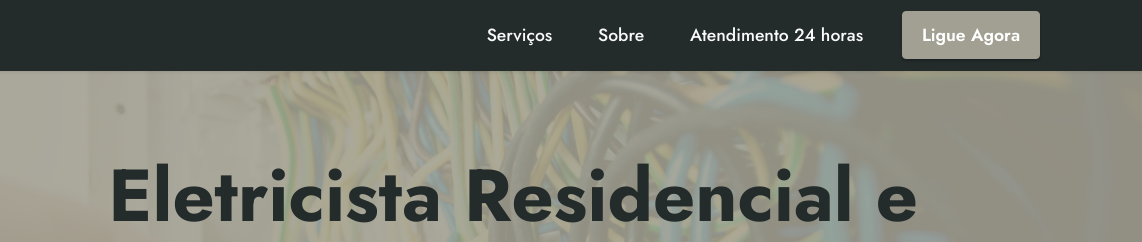
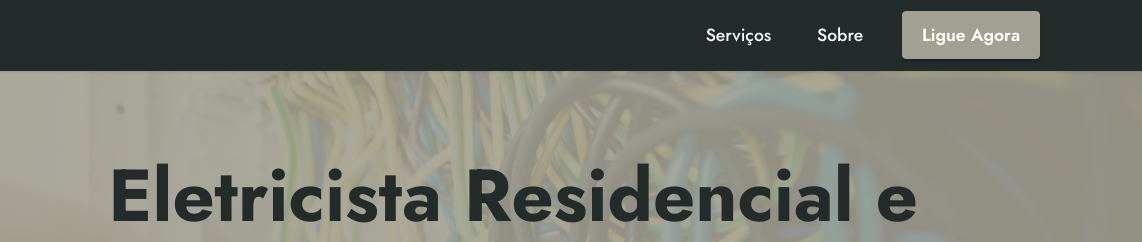
Before and after one commit to ELETRICA-PRO/Eletricista24h, a plain HTML site: page index.html in a window 1280 px wide. Shown: the top 242 px of the page, 138-1280 px from the left. Drawn offline with Linux system fonts and the light colour scheme; files whose address does not match are found by name.

Commit message:
Update index.html

```diff
--- a/index.html
+++ b/index.html
@@ -51,7 +51,7 @@
                 </div>
             </button>
             <div class="collapse navbar-collapse" id="navbarSupportedContent">
-                <ul class="navbar-nav nav-dropdown" data-app-modern-menu="true"><li class="nav-item"><a class="nav-link link text-white text-primary display-4" href="index.html#gallery3-2">Serviços</a></li><li class="nav-item"><a class="nav-link link text-white text-primary display-4" href="index.html#features22-7">Sobre</a></li><li class="nav-item"><a class="nav-link link text-white display-4" ">Atendimento 24 horas</a></li></ul>
+                <ul class="navbar-nav nav-dropdown" data-app-modern-menu="true"><li class="nav-item"><a class="nav-link link text-white text-primary display-4" href="index.html#gallery3-2">Serviços</a></li><li class="nav-item"><a class="nav-link link text-white text-primary display-4" href="index.html#features22-7">Sobre</a></li><li class="nav-item"></li></ul>
 
                 <div class="navbar-buttons mbr-section-btn"><a class="btn btn-primary display-4" href="https://wa.me/5511952483882?text=Tenho%20interesse%20em%20um%20orçamento">Ligue Agora</a></div>
             </div>
```
